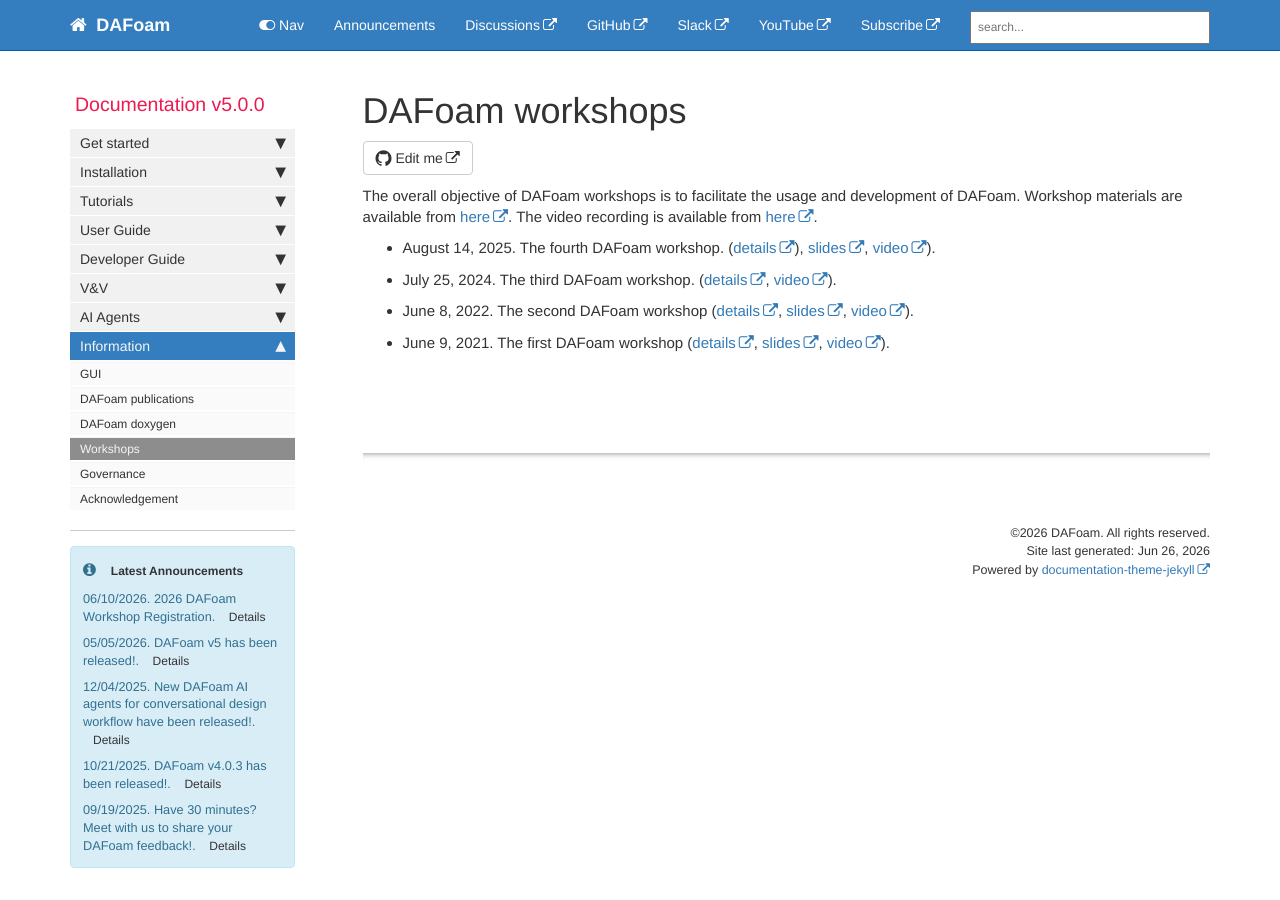
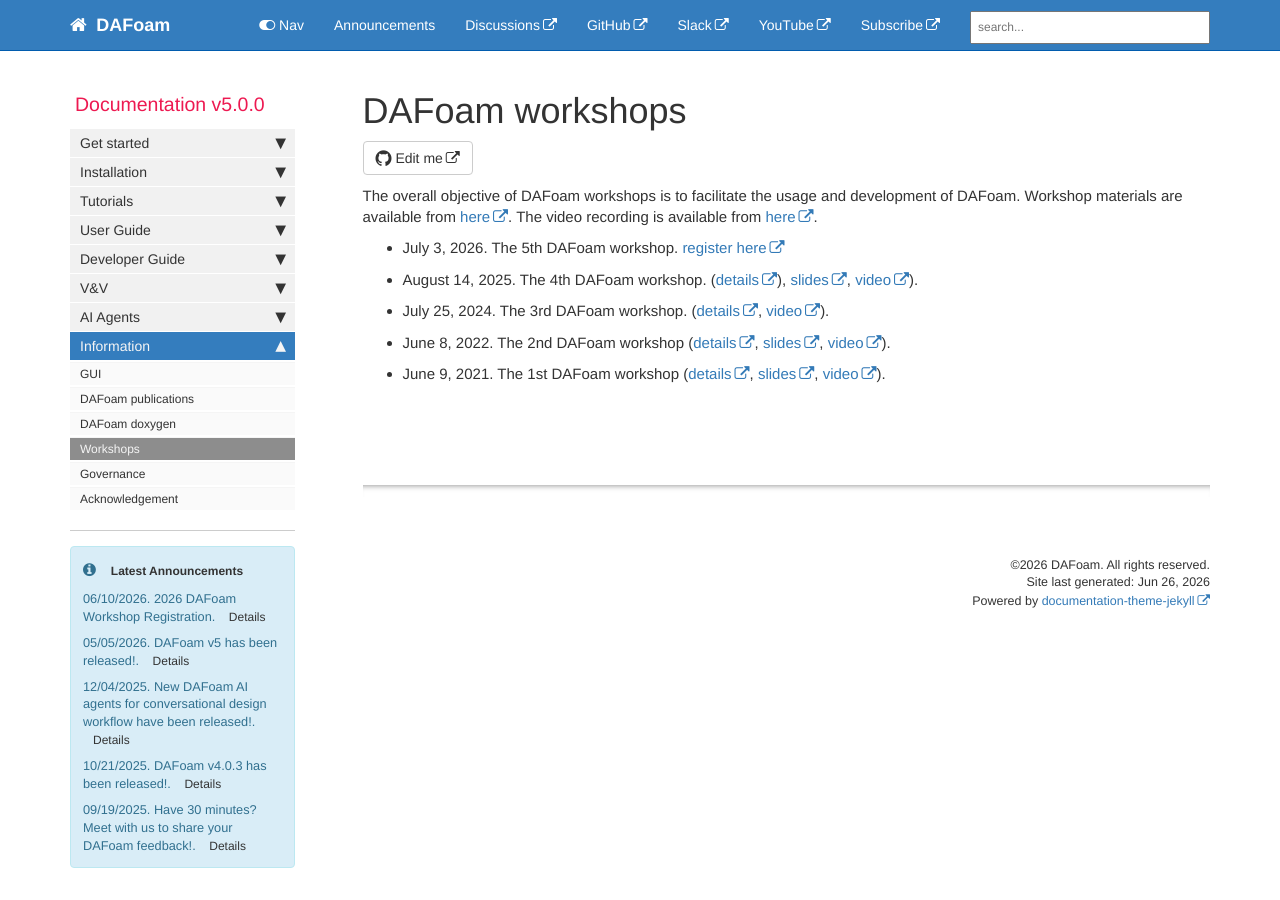
Before and after one commit to DAFoam/DAFoam.github.io, a Jekyll site: the page built from pages/mydoc/mydoc_workshops.md, in a window 1280 px wide. Built offline with Jekyll 4.4.1, drawn with Linux system fonts in a browser that asks for light colours; comment, search, counter and statistics services are not loaded.

Commit message:
content update

```diff
--- a/pages/mydoc/mydoc_workshops.md
+++ b/pages/mydoc/mydoc_workshops.md
@@ -9,13 +9,15 @@ folder: mydoc
 
 The overall objective of DAFoam workshops is to facilitate the usage and development of DAFoam. Workshop materials are available from [here](https://github.com/DAFoam/workshops). The video recording is available from [here](https://www.youtube.com/channel/UCr9SKeQBuntzYf-3ubtfzmQ).
 
-- August 14, 2025. The fourth DAFoam workshop. ([details](https://dafoam.github.io/dafoam_workshop_2025.html)), [slides](https://github.com/DAFoam/workshops/blob/main/2025_Summer/slides/2025_Summer_Workshop.pdf), [video](https://www.youtube.com/watch?v=1siu8g2yFqE)).
+- July 3, 2026. The 5th DAFoam workshop. [register here](https://forms.office.com/r/zdtMazTp4a)
 
-- July 25, 2024. The third DAFoam workshop. ([details](https://dafoam.github.io/dafoam_workshop_2024.html), [video](https://www.youtube.com/watch?v=NCNKDXpHJ2w)).
+- August 14, 2025. The 4th DAFoam workshop. ([details](https://dafoam.github.io/dafoam_workshop_2025.html)), [slides](https://github.com/DAFoam/workshops/blob/main/2025_Summer/slides/2025_Summer_Workshop.pdf), [video](https://www.youtube.com/watch?v=1siu8g2yFqE)).
 
-- June 8, 2022. The second DAFoam workshop ([details](https://dafoam.github.io/dafoam_workshop_2022.html), [slides](https://github.com/DAFoam/workshops/blob/main/2022_Summer/slides/2022_Summer_Workshop.pdf), [video](https://www.youtube.com/watch?v=yi6A1GOA384)).
+- July 25, 2024. The 3rd DAFoam workshop. ([details](https://dafoam.github.io/dafoam_workshop_2024.html), [video](https://www.youtube.com/watch?v=NCNKDXpHJ2w)).
 
-- June 9, 2021. The first DAFoam workshop ([details](https://dafoam.github.io/dafoam_workshop_2021.html), [slides](https://github.com/DAFoam/workshops/blob/main/2021_Summer/slides/2021_Summer_Workshop.pdf), [video](https://www.youtube.com/watch?v=OIZd3I9UfGM)).
+- June 8, 2022. The 2nd DAFoam workshop ([details](https://dafoam.github.io/dafoam_workshop_2022.html), [slides](https://github.com/DAFoam/workshops/blob/main/2022_Summer/slides/2022_Summer_Workshop.pdf), [video](https://www.youtube.com/watch?v=yi6A1GOA384)).
+
+- June 9, 2021. The 1st DAFoam workshop ([details](https://dafoam.github.io/dafoam_workshop_2021.html), [slides](https://github.com/DAFoam/workshops/blob/main/2021_Summer/slides/2021_Summer_Workshop.pdf), [video](https://www.youtube.com/watch?v=OIZd3I9UfGM)).
 
 
 {% include links.html %}
```
Also changed, not shown: _posts/2026-06-10-dafoam-workshop2026.md (+5 -3 lines).
